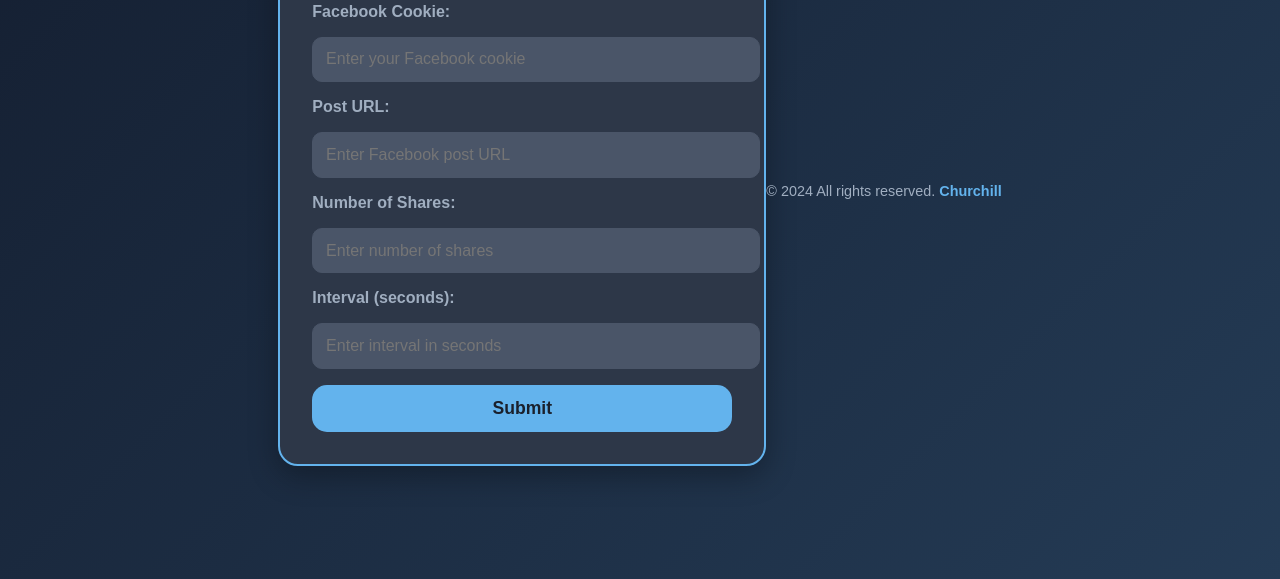
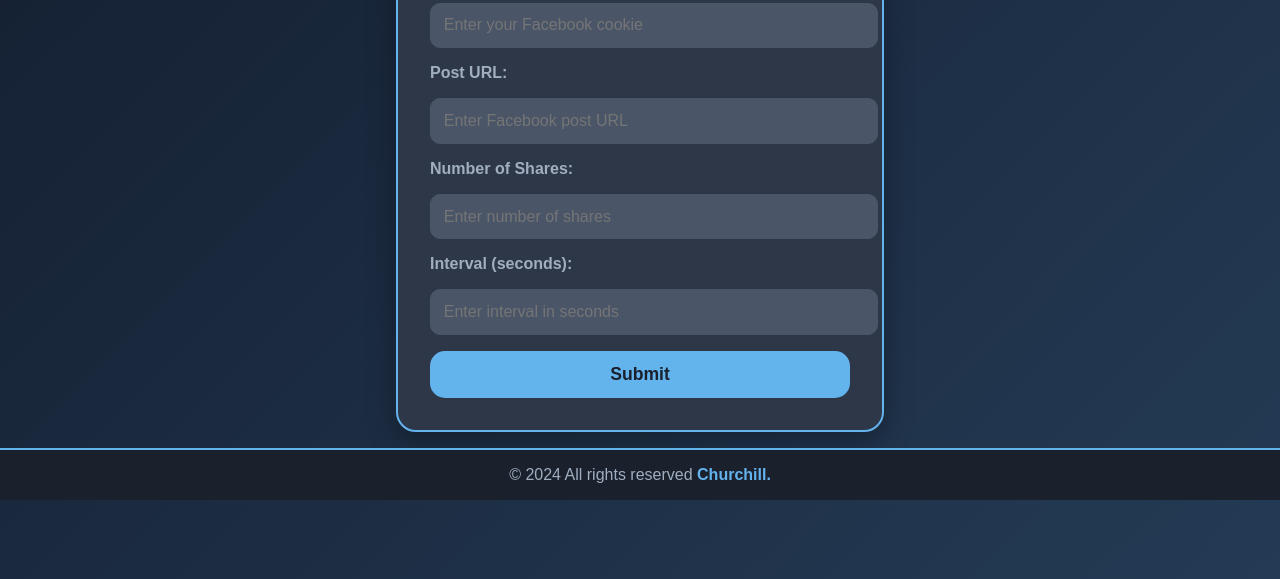
Before and after one commit to Kupalpriv/Sharebooster, a plain HTML site: page index.html in a window 1280 px wide. Shown: the part 221-800 px from the top of the page. Drawn offline with Linux system fonts and the light colour scheme.

Commit message:
Update index.html

```diff
--- a/index.html
+++ b/index.html
@@ -13,6 +13,7 @@
       background: linear-gradient(135deg, #141e30, #243b55);
       color: #f1f5f9;
       display: flex;
+      flex-direction: column;
       justify-content: center;
       align-items: center;
       min-height: 100vh;
@@ -96,10 +97,13 @@
     }
 
     footer {
-      margin-top: 1.5rem;
-      font-size: 0.9rem;
+      margin-top: 1rem;
+      padding: 1rem 0;
+      width: 100%;
+      text-align: center;
+      background: #1a202c;
       color: #a0aec0;
-      text-align: center;
+      border-top: 2px solid #63b3ed;
     }
 
     footer a {
@@ -135,8 +139,8 @@
     <div id="bogartResponse" class="response" style="display: none;"></div>
   </div>
   <footer>
-    &copy; 2024 All rights reserved.
-    <a href="https://www.facebook.com/profile.php?id=100093264610467" target="_blank">Churchill</a>
+    &copy; 2024 All rights reserved
+    <a href="https://www.facebook.com/profile.php?id=100093264610467" target="_blank">Churchill.</a>
   </footer>
   <script>
     const chilliForm = document.getElementById('chilliForm');
```
